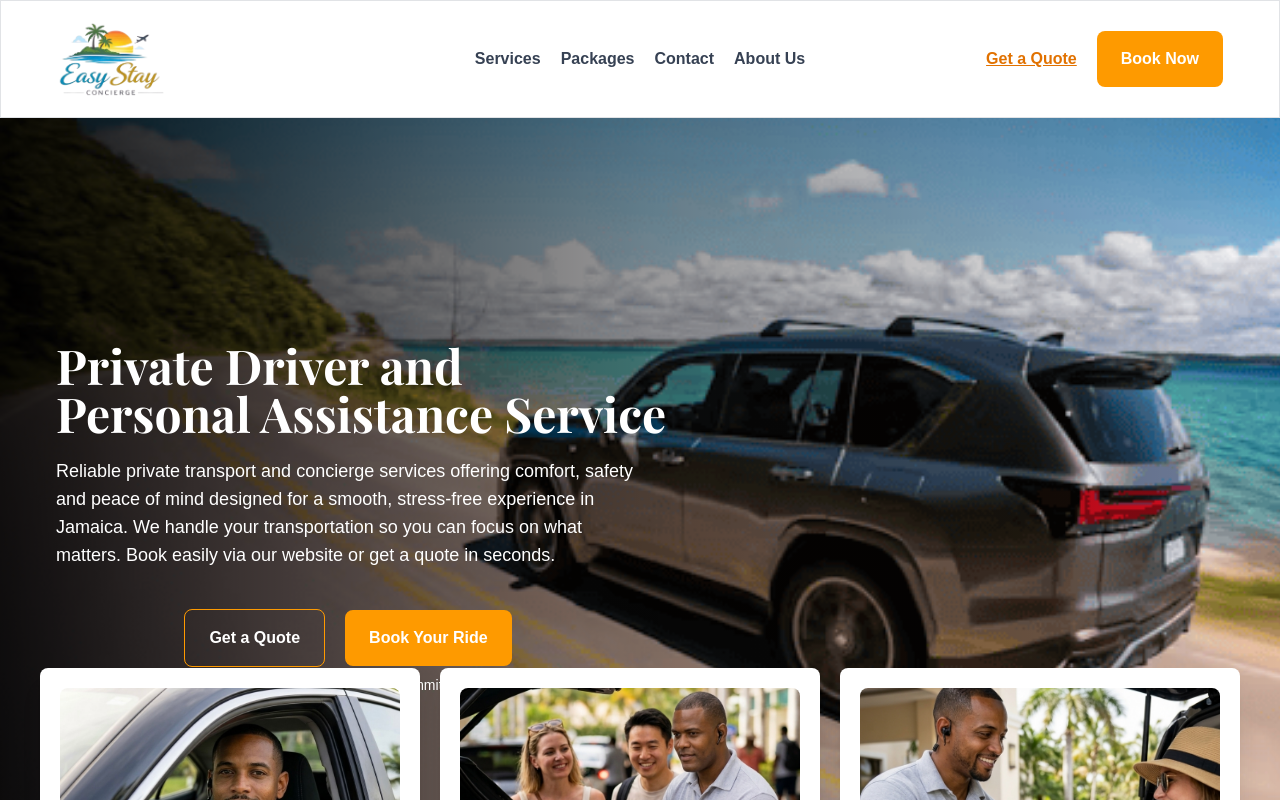
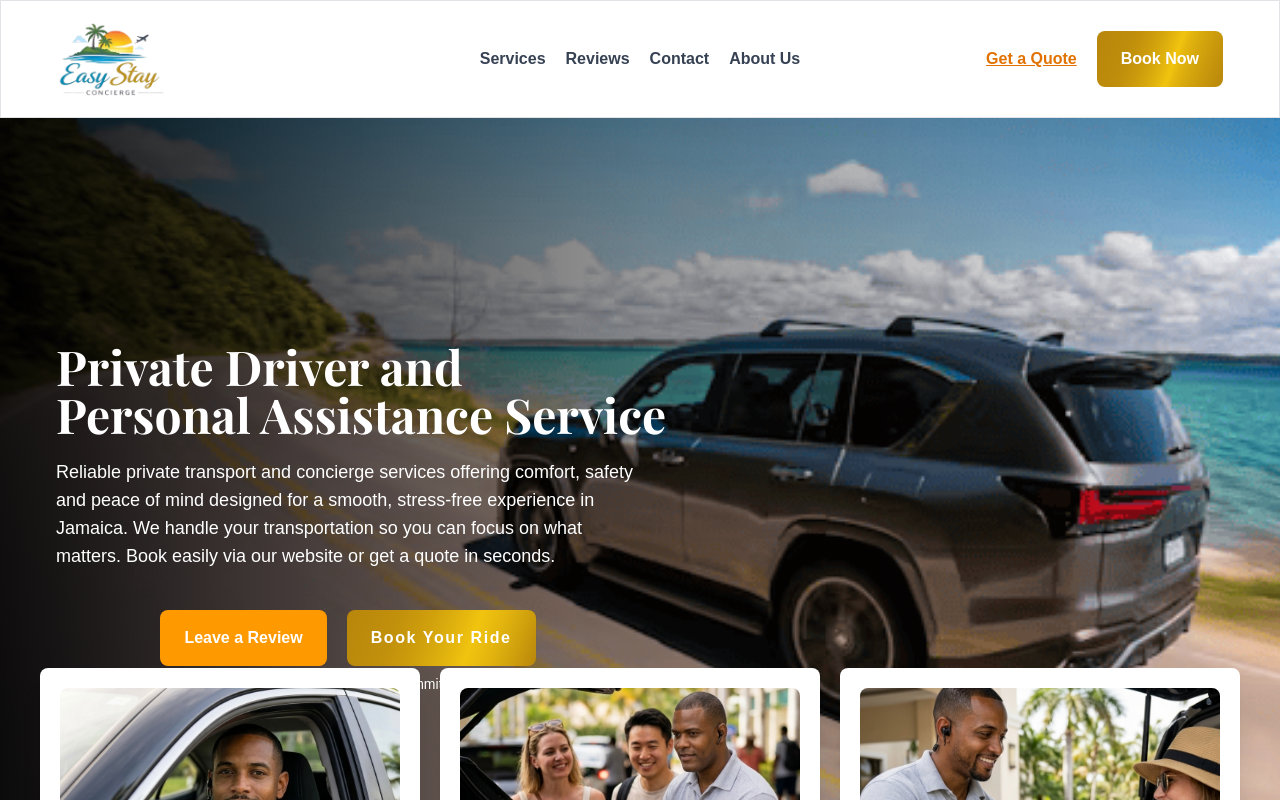
Before and after one commit to jevaughnvick/easy-stay, a React (Vite) app: page / in a window 1280 px wide. Shown: the top 800 px of the page. Built offline with nearby package versions, Linux system fonts and the light colour scheme.

Commit message:
make small adjustments plus make book button gold

```diff
--- a/src/App.jsx
+++ b/src/App.jsx
@@ -16,7 +16,7 @@ function App() {
                 </div>
                 <div className="space-x-5 font-bold text-gray-700 flex justify-center items-center">
                     <a href="">Services</a>
-                    <a href="">Packages</a>
+                    <a href="">Reviews</a>
                     <a href="">Contact</a>
                     <a href="">About Us</a>
                 </div>
@@ -25,11 +25,16 @@ function App() {
                         Get a Quote
                     </a>
                     <button
-                        className="bg-amber-500 px-6 py-4 cursor-pointer text-white
-                    rounded-lg"
-                    >
-                        Book Now
-                    </button>
+                                className="bg-amber-500 px-6 py-4 cursor-pointer text-white
+                                rounded-lg transition-all duration-200
+                                bg-[linear-gradient(110deg,#b8860b,45%,#f1c40f,75%,#b8860b)]
+                                hover:scale-105
+                                hover:shadow-[0_0_20px_rgba(184,134,11,0.5)]
+                                hover:bg-[length:200%_200%]
+                                active:scale-95"
+                            >
+                                Book Now
+                            </button>
                 </div>
             </div>
 
@@ -82,17 +87,23 @@ function App() {
                         </p>
                         <div className="flex space-x-5 items-center justify-center font-bold mt-10 w-1/2">
                             <button
-                                className="border border-amber-500 px-6 py-4 cursor-pointer
+                                className="bg-amber-500 px-6 py-4 cursor-pointer
                                 text-white rounded-lg"
                             >
-                                Get a Quote
+                                Leave a Review
                             </button>
                             <button
                                 className="bg-amber-500 px-6 py-4 cursor-pointer text-white
-                                rounded-lg"
+                                rounded-lg tracking-widest transition-all duration-200
+                                bg-[linear-gradient(110deg,#b8860b,45%,#f1c40f,85%,#b8860b)]
+                                hover:scale-105
+                                hover:shadow-[0_0_20px_rgba(184,134,11,0.5)]
+                                hover:bg-[length:150%_200%]
+                                active:scale-95"
                             >
                                 Book Your Ride
                             </button>
+                            {/* bg-[length:200%_100%] */}
                         </div>
                         <p className="flex space-x-5 justify-center text-white text-sm mt-2 w-1/2">
                             Professional Dependable Committed
@@ -123,8 +134,7 @@ function App() {
                         </h1>
                         <p className="text-blue-600 text-xl text-center">
                             EasyStay Concierge provides reliable private
-                            transport and concierge services in Kingston,
-                            Jamaica. Ideal for those traveling alone or visiting
+                            transport and concierge services in Jamaica. Ideal for those traveling alone or visiting
                             for the first time.
                         </p>
                         <div className="flex space-x-5 justify-center items-center font-bold">
@@ -171,18 +181,12 @@ function App() {
                             local areas and excellent customer service at all
                             times.
                         </p>
-                        <div className="flex space-x-5 justify-center font-bold">
+                        <div className="flex justify-center font-bold">
                             <button
                                 className="border border-[#b4955f] px-6 py-4 cursor-pointer text-[#b4955f]
                             rounded-lg"
                             >
                                 Leave a Review
-                            </button>
-                            <button
-                                className="border bg-[#b4955f] px-6 py-4 cursor-pointer text-white
-                            rounded-lg"
-                            >
-                                Rate My Driver
                             </button>
                         </div>
                     </div>
```
